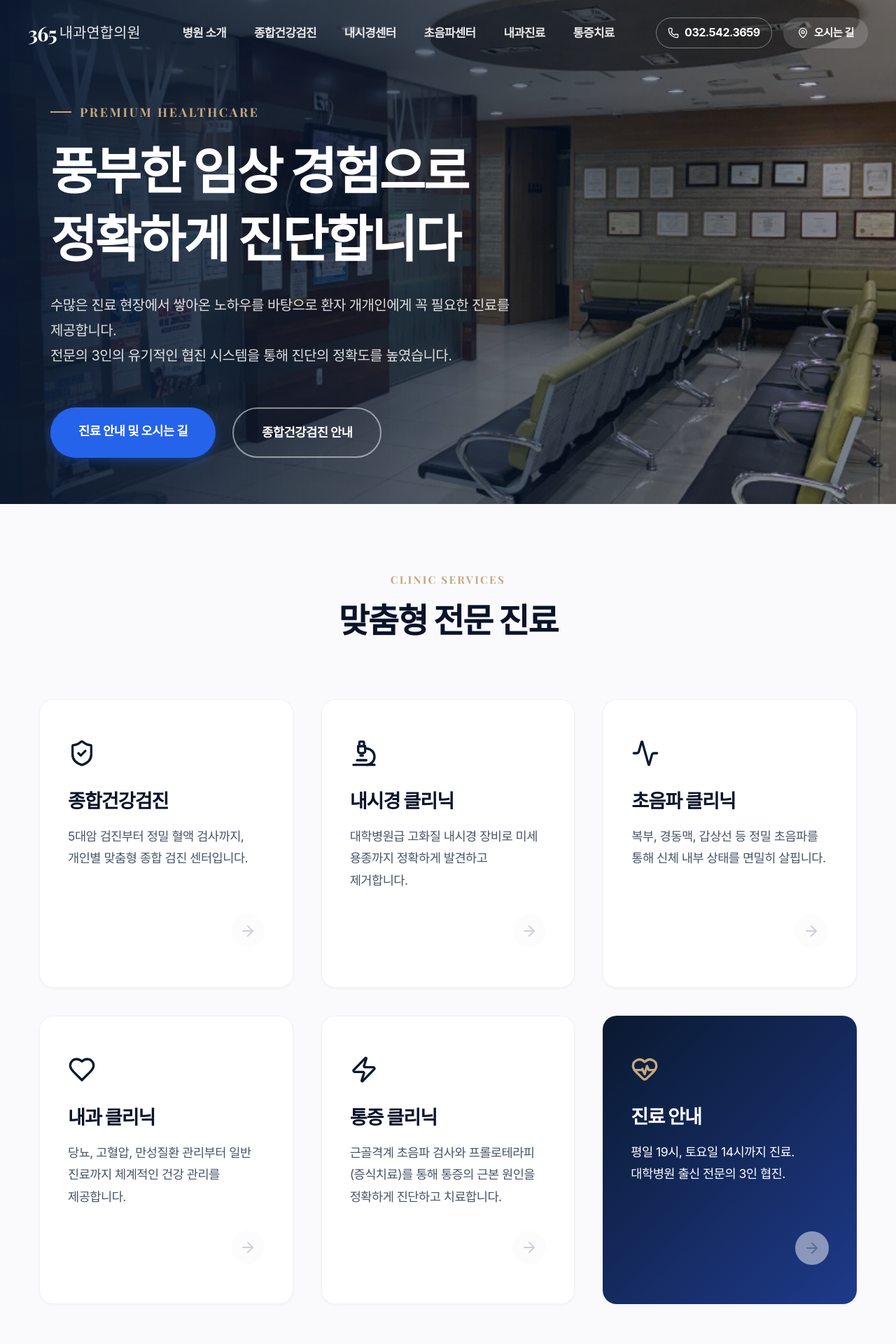
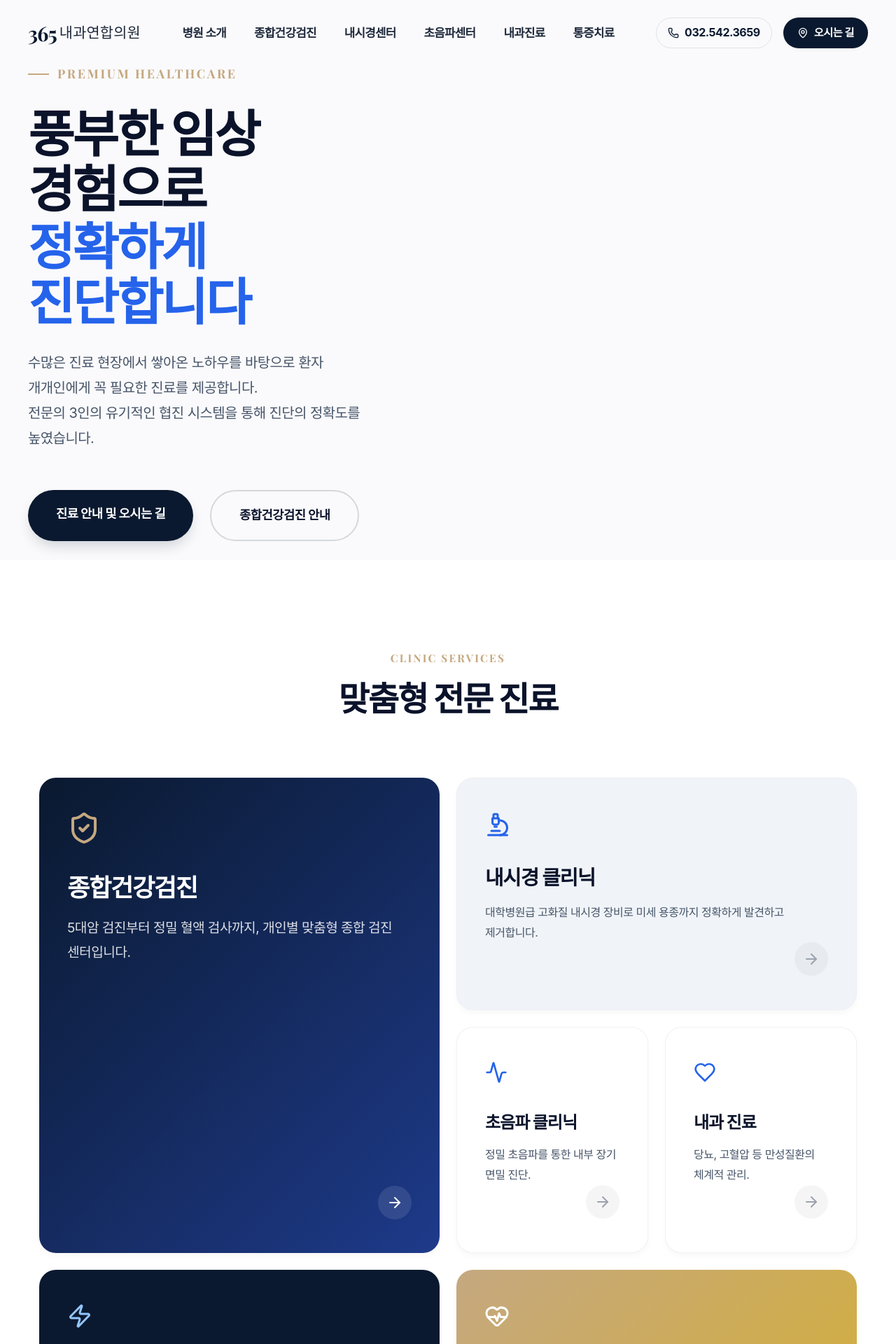
Before and after one commit to bnam1321-bit/365-clinic-web, a Next.js app: page / in a window 1280 px wide. Shown: the top 1920 px of the page at 70% size. Built offline with nearby package versions, Linux system fonts and the light colour scheme; a web font is replaced by a local one.

Commit message:
Creative high-end Bento Box and Asymmetrical Hero redesign

```diff
--- a/src/app/page.module.css
+++ b/src/app/page.module.css
@@ -3,60 +3,28 @@
   background-color: var(--color-background);
 }
 
-/* 1. Cinematic Hero Section */
-.hero {
+/* 1. Asymmetrical Split Hero Section */
+.splitHero {
   position: relative;
-  height: 90vh;
-  min-height: 700px;
-  max-height: 1000px;
+  min-height: 100vh;
   display: flex;
   align-items: center;
-  justify-content: flex-start;
-  color: white;
+  background-color: #FAFAFC; /* Alabaster Off-white */
   overflow: hidden;
-  padding-top: 80px; /* Offset for header */
+  padding-top: 64px; /* Offset for header */
 }
 
-/* Background with Slow Zoom Animation */
-.hero::before {
-  content: '';
-  position: absolute;
-  top: 0;
-  left: 0;
+.heroContainer {
+  display: grid;
+  grid-template-columns: 1fr 1fr;
+  align-items: center;
+  gap: 4rem;
   width: 100%;
-  height: 100%;
-  background: url('/images/clinic_main.jpg') no-repeat center center;
-  background-size: cover;
-  z-index: 0;
-  animation: slowZoom 30s ease-in-out infinite alternate;
 }
 
-@keyframes slowZoom {
-  from { transform: scale(1); }
-  to { transform: scale(1.1); }
-}
-
-/* Cinematic Gradient Overlay */
-.heroOverlay {
-  position: absolute;
-  top: 0;
-  left: 0;
-  right: 0;
-  bottom: 0;
-  background: linear-gradient(90deg,
-    rgba(10, 25, 47, 0.95) 0%,
-    rgba(10, 25, 47, 0.7) 40%,
-    rgba(10, 25, 47, 0.2) 100%);
-  z-index: 1;
-}
-
-/* Hero Content */
-.heroContent {
-  width: 100%;
-  max-width: 800px;
-  position: relative;
+.heroLeft {
   z-index: 10;
-  padding: 0 2rem;
+  padding-right: 2rem;
 }
 
 .heroBadge {
@@ -65,7 +33,7 @@
   font-weight: 700;
   letter-spacing: 0.15em;
   color: var(--color-accent-gold);
-  margin-bottom: 1.5rem;
+  margin-bottom: 2rem;
   display: flex;
   align-items: center;
   gap: 0.75rem;
@@ -82,29 +50,28 @@
 .heroTitle {
   font-size: 4.5rem;
   font-weight: 800;
-  line-height: var(--leading-tight);
+  line-height: 1.1;
   margin-bottom: 2rem;
   letter-spacing: var(--tracking-tight);
-  color: white;
+  color: var(--color-primary-dark);
 }
 
 .highlight {
   display: block;
   font-family: var(--font-serif);
   font-weight: 600;
-  color: white;
+  color: var(--color-secondary);
 }
 
 .heroSubtitle {
   font-size: 1.25rem;
   line-height: var(--leading-relaxed);
-  color: rgba(255, 255, 255, 0.85);
+  color: var(--color-text-secondary);
   margin-bottom: 3.5rem;
   font-weight: 400;
   max-width: 90%;
 }
 
-/* Hero CTA Buttons */
 .heroActions {
   display: flex;
   gap: 1.5rem;
@@ -112,7 +79,7 @@
 }
 
 .btnPrimary {
-  background-color: var(--color-secondary);
+  background-color: var(--color-primary);
   color: white;
   padding: 1.25rem 2.5rem;
   border-radius: var(--radius-full);
@@ -120,36 +87,69 @@
   font-size: 1.1rem;
   text-decoration: none;
   transition: all var(--transition-fast);
-  box-shadow: 0 4px 14px 0 rgba(37, 99, 235, 0.39);
+  box-shadow: 0 10px 20px -5px rgba(10, 25, 47, 0.2);
 }
 
 .btnPrimary:hover {
-  background-color: white;
-  color: var(--color-primary);
+  background-color: var(--color-secondary);
   transform: translateY(-2px);
-  box-shadow: 0 6px 20px rgba(255, 255, 255, 0.23);
+  box-shadow: 0 15px 25px -5px rgba(37, 99, 235, 0.3);
 }
 
-.btnOutline {
+.btnOutlineDark {
   background-color: transparent;
-  color: white;
+  color: var(--color-primary-dark);
   padding: 1.25rem 2.5rem;
   border-radius: var(--radius-full);
   font-weight: 700;
   font-size: 1.1rem;
   text-decoration: none;
-  border: 2px solid rgba(255, 255, 255, 0.5);
+  border: 2px solid rgba(10, 25, 47, 0.15);
   transition: all var(--transition-fast);
 }
 
-.btnOutline:hover {
-  background-color: rgba(255, 255, 255, 0.1);
-  border-color: white;
+.btnOutlineDark:hover {
+  background-color: rgba(10, 25, 47, 0.04);
+  border-color: var(--color-primary);
 }
 
-/* 2. Medical Team / Synergy Section */
-.synergySection {
-  padding: 8rem 0;
+/* Right Side - Arched Image Mask */
+.heroRight {
+  position: relative;
+  height: 80vh;
+  min-height: 600px;
+  display: flex;
+  align-items: center;
+  justify-content: center;
+}
+
+.imageFade {
+  width: 100%;
+  height: 100%;
+  display: flex;
+  justify-content: flex-end;
+}
+
+.imageMask {
+  width: 90%;
+  height: 90%;
+  background: url('/images/clinic_main.jpg') no-repeat center center;
+  background-size: cover;
+  /* Premium Pill-shape / Arch mask */
+  border-radius: 500px 500px 2rem 2rem;
+  box-shadow: 0 30px 60px -15px rgba(0, 0, 0, 0.15);
+  animation: slowZoom 30s ease-in-out infinite alternate;
+  transform-origin: center;
+}
+
+@keyframes slowZoom {
+  from { transform: scale(1); }
+  to { transform: scale(1.05); }
+}
+
+/* 2. Bento-Box Services Grid */
+.bentoSection {
+  padding: 8rem 0 10rem;
   background-color: white;
 }
 
@@ -176,227 +176,212 @@
   letter-spacing: var(--tracking-tight);
 }
 
-.sectionDesc {
-  color: var(--color-text-secondary);
-  font-size: 1.15rem;
-  max-width: 600px;
-  margin: 0 auto;
-}
-
-.doctorsGrid {
+.bentoGrid {
   display: grid;
-  grid-template-columns: repeat(3, 1fr);
-  gap: 2.5rem;
+  grid-template-columns: repeat(4, 1fr);
+  grid-auto-rows: minmax(280px, auto);
+  gap: 1.5rem;
   padding: 0 1rem;
 }
 
-.doctorCard {
-  text-align: center;
-  padding: 3rem 2rem;
-  background-color: var(--color-background);
-  border-radius: var(--radius-lg);
-  border: 1px solid var(--color-border);
-  transition: all var(--transition-normal);
+/* Bento Sizing Classes */
+.bentoItemLarge {
+  grid-column: span 2;
+  grid-row: span 2;
 }
 
-.doctorCard:hover {
-  transform: translateY(-5px);
-  box-shadow: var(--shadow-md);
-  border-color: rgba(197, 168, 128, 0.3); /* Soft gold border */
+.bentoItemWide {
+  grid-column: span 2;
+  grid-row: span 1;
 }
 
-.doctorIcon {
-  width: 80px;
-  height: 80px;
-  margin: 0 auto 1.5rem;
-  background-color: white;
-  border-radius: 50%;
-  display: flex;
-  align-items: center;
-  justify-content: center;
-  color: var(--color-primary);
-  box-shadow: var(--shadow-sm);
+.bentoItemStandard {
+  grid-column: span 1;
+  grid-row: span 1;
 }
 
-.doctorCard h3 {
-  font-size: 1.5rem;
-  font-weight: 800;
-  color: var(--color-primary-dark);
-  margin-bottom: 0.5rem;
-}
-
-.doctorCard p {
-  color: var(--color-text-secondary);
-  font-weight: 500;
-  font-size: 1.05rem;
-}
-
-/* 3. Services Grid */
-.services {
-  padding: 6rem 0 8rem;
-  background-color: var(--color-background);
-}
-
-.servicesGrid {
-  display: grid;
-  grid-template-columns: repeat(3, 1fr);
-  gap: 2.5rem;
-  padding: 0 1rem;
-}
-
-.serviceCardLink {
+.bentoLink {
   text-decoration: none;
   display: block;
   height: 100%;
 }
 
-.serviceCard {
-  background-color: white;
-  padding: 3.5rem 2.5rem;
-  border-radius: var(--radius-lg);
+.bentoCard {
+  padding: 3rem 2.5rem;
+  border-radius: 1.5rem; /* Larger modern radius */
   display: flex;
   flex-direction: column;
   justify-content: space-between;
-  gap: 2rem;
   height: 100%;
-  border: 1px solid rgba(0, 0, 0, 0.05);
-  box-shadow: var(--shadow-sm);
-  transition: all var(--transition-normal);
+  transition: all 0.5s cubic-bezier(0.16, 1, 0.3, 1);
   position: relative;
   overflow: hidden;
+  box-shadow: 0 4px 10px rgba(0,0,0,0.03);
 }
 
-.serviceCard::before {
-  content: '';
-  position: absolute;
-  top: 0; left: 0; width: 100%; height: 4px;
-  background: var(--color-secondary);
-  transform: scaleX(0);
-  transform-origin: left;
-  transition: transform var(--transition-normal);
+.bentoCard:hover {
+  transform: translateY(-8px) scale(1.01);
+  box-shadow: 0 24px 48px -12px rgba(0, 0, 0, 0.08);
 }
 
-.serviceCard:hover {
-  transform: translateY(-10px);
-  box-shadow: var(--shadow-hover);
-  border-color: rgba(37, 99, 235, 0.15);
+.bentoContent {
+  position: relative;
+  z-index: 2;
 }
 
-.serviceCard:hover::before {
-  transform: scaleX(1);
+/* Specific Card Styles for Visual Hierarchy */
+.cardCheckup {
+  background: linear-gradient(135deg, #0A192F, #1E3A8A);
+  color: white;
 }
 
+.cardCheckup .cardIcon { color: var(--color-accent-gold); }
+.cardCheckup h3 { color: white; font-size: 2.2rem; }
+.cardCheckup p { color: rgba(255, 255, 255, 0.85); font-size: 1.2rem; }
+.cardCheckup .cardArrow { background: rgba(255,255,255,0.1); color: white; }
+.cardCheckup:hover .cardArrow { background: var(--color-accent-gold); color: var(--color-primary-dark); }
+
+.cardEndoscopy {
+  background-color: #F0F4F8; /* Soft blue-gray */
+  border: 1px solid rgba(0,0,0,0.02);
+}
+.cardEndoscopy h3 { color: var(--color-primary-dark); font-size: 1.8rem; }
+.cardEndoscopy p { color: var(--color-text-secondary); }
+
+.cardLight {
+  background-color: white;
+  border: 1px solid rgba(0,0,0,0.05);
+}
+.cardLight h3 { color: var(--color-primary-dark); font-size: 1.5rem; }
+.cardLight p { color: var(--color-text-secondary); font-size: 1rem; }
+
+.cardDark {
+  background-color: var(--color-primary);
+  color: white;
+}
+.cardDark h3 { color: white; font-size: 1.8rem; }
+.cardDark p { color: rgba(255, 255, 255, 0.85); }
+.cardDark .cardIcon { color: #93C5FD; }
+.cardDark .cardArrow { background: rgba(255,255,255,0.1); color: white; }
+.cardDark:hover .cardArrow { background: white; color: var(--color-primary); }
+
+.cardAccent {
+  background: linear-gradient(135deg, #C5A880, #D4AF37);
+  color: white;
+}
+.cardAccent h3 { color: white; font-size: 1.8rem; }
+.cardAccent p { color: rgba(255, 255, 255, 0.95); }
+.cardAccent .cardIcon { color: white; }
+.cardAccent .cardArrow { background: rgba(255,255,255,0.2); color: white; }
+.cardAccent:hover .cardArrow { background: white; color: #D4AF37; }
+
+
+/* General Icon & Arrow shared logic */
 .cardIcon {
-  color: var(--color-primary);
-  margin-bottom: 1.5rem;
-  transition: transform var(--transition-fast);
-}
-
-.serviceCard:hover .cardIcon {
-  transform: scale(1.1) translateX(5px);
+  margin-bottom: 2rem;
+  transition: transform 0.5s cubic-bezier(0.16, 1, 0.3, 1);
   color: var(--color-secondary);
 }
 
-.serviceCard h3 {
-  font-size: 1.7rem;
+.bentoCard:hover .cardIcon {
+  transform: scale(1.1) translateX(5px);
+}
+
+.bentoCard h3 {
   font-weight: 800;
-  color: var(--color-primary-dark);
   margin-bottom: 1rem;
 }
 
-.serviceCard p {
-  color: var(--color-text-secondary);
-  font-size: 1.1rem;
+.bentoCard p {
   line-height: var(--leading-relaxed);
 }
 
 .cardArrow {
   align-self: flex-end;
   color: var(--color-text-muted);
-  transition: all var(--transition-fast);
-  opacity: 0.5;
+  transition: all 0.4s cubic-bezier(0.16, 1, 0.3, 1);
   display: flex;
   align-items: center;
   justify-content: center;
   width: 48px;
   height: 48px;
   border-radius: 50%;
-  background-color: var(--color-background);
+  background-color: rgba(0, 0, 0, 0.04);
+  z-index: 2;
 }
 
-.serviceCard:hover .cardArrow {
-  opacity: 1;
+.cardEndoscopy:hover .cardArrow,
+.cardLight:hover .cardArrow {
+  background-color: var(--color-secondary);
   color: white;
-  background-color: var(--color-secondary);
-  transform: translateX(5px);
+  transform: translateX(5px) scale(1.05);
 }
 
-.guideCard {
-  background: linear-gradient(135deg, #0A192F, #1E3A8A);
-  border: none;
+.cardCheckup:hover .cardArrow,
+.cardDark:hover .cardArrow,
+.cardAccent:hover .cardArrow {
+  transform: translateX(5px) scale(1.05);
 }
 
-.guideCard h3, .guideCard p {
-  color: white;
-}
-
-.guideCard .cardIcon {
-  color: var(--color-accent-gold);
-}
-
-.guideCard:hover .cardIcon {
-  color: white;
-}
-
-.guideCard:hover .cardArrow {
-  background-color: var(--color-accent-gold);
-  color: var(--color-primary-dark);
-}
-
-/* Responsive */
-@media (max-width: 1024px) {
-  .doctorsGrid, .servicesGrid {
-    grid-template-columns: repeat(2, 1fr);
-  }
+/* Responsive Rules */
+@media (max-width: 1200px) {
   .heroTitle {
     font-size: 3.5rem;
   }
 }
 
+@media (max-width: 1024px) {
+  .heroContainer {
+    grid-template-columns: 1fr;
+    gap: 0;
+  }
+  .heroLeft {
+    padding: 2rem;
+    padding-top: 4rem;
+  }
+  .heroRight {
+    height: 60vh;
+    min-height: 400px;
+    padding: 2rem;
+  }
+  .imageMask {
+    border-radius: 200px 200px 1.5rem 1.5rem;
+    width: 100%;
+  }
+
+  .bentoGrid {
+    grid-template-columns: repeat(2, 1fr);
+  }
+
+  /* Reset Bento Grid for Tablets */
+  .bentoItemLarge { grid-column: span 2; grid-row: span 1; }
+  .bentoItemWide { grid-column: span 2; grid-row: span 1; }
+  .bentoItemStandard { grid-column: span 1; grid-row: span 1; }
+}
+
 @media (max-width: 768px) {
-  .hero {
-    height: 100vh;
-    padding-top: 60px;
-  }
-  .heroOverlay {
-    background: linear-gradient(180deg, rgba(10, 25, 47, 0.4) 0%, rgba(10, 25, 47, 0.95) 100%);
-  }
-  .heroContent {
-    padding: 1rem;
-    text-align: center;
-    display: flex;
-    flex-direction: column;
-    align-items: center;
-  }
-  .heroBadge::before {
-    display: none;
-  }
   .heroTitle {
     font-size: 2.75rem;
   }
   .heroActions {
-    justify-content: center;
     flex-direction: column;
-    width: 100%;
   }
-  .btnPrimary, .btnOutline {
+  .btnPrimary, .btnOutlineDark {
     width: 100%;
     text-align: center;
   }
-  .doctorsGrid, .servicesGrid {
+
+  /* Stack completely on Mobile */
+  .bentoGrid {
     grid-template-columns: 1fr;
+    grid-auto-rows: auto;
   }
-  .sectionTitle {
-    font-size: 2.2rem;
+  .bentoItemLarge, .bentoItemWide, .bentoItemStandard {
+    grid-column: span 1;
+    grid-row: auto;
+  }
+
+  .bentoCard {
+    padding: 2rem 1.5rem;
   }
 }
--- a/src/app/page.tsx
+++ b/src/app/page.tsx
@@ -1,17 +1,16 @@
 import Link from "next/link";
 import styles from "./page.module.css";
-import { ArrowRight, ShieldCheck, Microscope, Zap, Activity, HeartPulse, Stethoscope, Award, Users } from "lucide-react";
+import { ArrowRight, ShieldCheck, Microscope, Zap, Activity, HeartPulse } from "lucide-react";
 import FadeIn from "@/components/ui/FadeIn";
 
 export default function Home() {
   return (
     <main className={styles.home}>
-      {/* 1. Cinematic Hero Section */}
-      <section className={styles.hero}>
-        <div className={styles.heroOverlay}></div>
-        <div className={`container`}>
-          <FadeIn direction="up">
-            <div className={styles.heroContent}>
+      {/* 1. Asymmetrical Split Hero Section */}
+      <section className={styles.splitHero}>
+        <div className={`container ${styles.heroContainer}`}>
+          <div className={styles.heroLeft}>
+            <FadeIn direction="up">
               <span className={styles.heroBadge}>PREMIUM HEALTHCARE</span>
               <h1 className={styles.heroTitle}>
                 풍부한 임상 경험으로<br />
@@ -23,28 +22,33 @@ export default function Home() {
               </p>
               <div className={styles.heroActions}>
                   <Link href="/guide" className={styles.btnPrimary}>진료 안내 및 오시는 길</Link>
-                  <Link href="/checkup" className={styles.btnOutline}>종합건강검진 안내</Link>
+                  <Link href="/checkup" className={styles.btnOutlineDark}>종합건강검진 안내</Link>
               </div>
-            </div>
-          </FadeIn>
+            </FadeIn>
+          </div>
+          <div className={styles.heroRight}>
+            <FadeIn direction="left" delay={0.2} className={styles.imageFade}>
+              <div className={styles.imageMask}></div>
+            </FadeIn>
+          </div>
         </div>
       </section>
 
-
-      {/* 3. Services Grid (6-Card Menu) - High Visibility */}
-      <section className={styles.services}>
+      {/* 2. Bento-Box Services Grid */}
+      <section className={styles.bentoSection}>
         <div className={`container`}>
           <div className={styles.sectionHeader}>
               <span className={styles.sectionSubtitle}>CLINIC SERVICES</span>
               <h2 className={styles.sectionTitle}>맞춤형 전문 진료</h2>
           </div>
-          <div className={styles.servicesGrid}>
-            {/* 1. Checkup */}
-            <FadeIn delay={0.1}>
-              <Link href="/checkup" className={styles.serviceCardLink}>
-                <div className={styles.serviceCard}>
-                  <div>
-                    <div className={styles.cardIcon}><ShieldCheck size={40} /></div>
+          <div className={styles.bentoGrid}>
+
+            {/* 1. Checkup (Large Featured - 2 cols, 2 rows) */}
+            <FadeIn delay={0.1} className={styles.bentoItemLarge}>
+              <Link href="/checkup" className={styles.bentoLink}>
+                <div className={`${styles.bentoCard} ${styles.cardCheckup}`}>
+                  <div className={styles.bentoContent}>
+                    <div className={styles.cardIcon}><ShieldCheck size={48} /></div>
                     <h3>종합건강검진</h3>
                     <p>5대암 검진부터 정밀 혈액 검사까지, 개인별 맞춤형 종합 검진 센터입니다.</p>
                   </div>
@@ -53,12 +57,12 @@ export default function Home() {
               </Link>
             </FadeIn>
 
-            {/* 2. Endoscopy */}
-            <FadeIn delay={0.2}>
-              <Link href="/endoscopy" className={styles.serviceCardLink}>
-                <div className={styles.serviceCard}>
-                  <div>
-                    <div className={styles.cardIcon}><Microscope size={40} /></div>
+            {/* 2. Endoscopy (Wide - 2 cols, 1 row) */}
+            <FadeIn delay={0.2} className={styles.bentoItemWide}>
+              <Link href="/endoscopy" className={styles.bentoLink}>
+                <div className={`${styles.bentoCard} ${styles.cardEndoscopy}`}>
+                  <div className={styles.bentoContent}>
+                    <div className={styles.cardIcon}><Microscope size={36} /></div>
                     <h3>내시경 클리닉</h3>
                     <p>대학병원급 고화질 내시경 장비로 미세 용종까지 정확하게 발견하고 제거합니다.</p>
                   </div>
@@ -67,61 +71,62 @@ export default function Home() {
               </Link>
             </FadeIn>
 
-            {/* 3. Ultrasound */}
-            <FadeIn delay={0.3}>
-              <Link href="/ultrasound" className={styles.serviceCardLink}>
-                <div className={styles.serviceCard}>
-                  <div>
-                    <div className={styles.cardIcon}><Activity size={40} /></div>
+            {/* 3. Ultrasound (Standard - 1 col, 1 row) */}
+            <FadeIn delay={0.3} className={styles.bentoItemStandard}>
+              <Link href="/ultrasound" className={styles.bentoLink}>
+                <div className={`${styles.bentoCard} ${styles.cardLight}`}>
+                  <div className={styles.bentoContent}>
+                    <div className={styles.cardIcon}><Activity size={32} /></div>
                     <h3>초음파 클리닉</h3>
-                    <p>복부, 경동맥, 갑상선 등 정밀 초음파를 통해 신체 내부 상태를 면밀히 살핍니다.</p>
+                    <p>정밀 초음파를 통한 내부 장기 면밀 진단.</p>
                   </div>
                   <div className={styles.cardArrow}><ArrowRight size={24} /></div>
                 </div>
               </Link>
             </FadeIn>
 
-            {/* 4. Internal Medicine */}
-            <FadeIn delay={0.4}>
-              <Link href="/clinic" className={styles.serviceCardLink}>
-                <div className={styles.serviceCard}>
-                  <div>
-                    <div className={styles.cardIcon}><Attributes size={40} /></div>
-                    <h3>내과 클리닉</h3>
-                    <p>당뇨, 고혈압, 만성질환 관리부터 일반 진료까지 체계적인 건강 관리를 제공합니다.</p>
+            {/* 4. Internal Medicine (Standard - 1 col, 1 row) */}
+            <FadeIn delay={0.4} className={styles.bentoItemStandard}>
+              <Link href="/clinic" className={styles.bentoLink}>
+                <div className={`${styles.bentoCard} ${styles.cardLight}`}>
+                  <div className={styles.bentoContent}>
+                    <div className={styles.cardIcon}><Attributes size={32} /></div>
+                    <h3>내과 진료</h3>
+                    <p>당뇨, 고혈압 등 만성질환의 체계적 관리.</p>
                   </div>
                   <div className={styles.cardArrow}><ArrowRight size={24} /></div>
                 </div>
               </Link>
             </FadeIn>
 
-            {/* 5. Pain Clinic */}
-            <FadeIn delay={0.5}>
-              <Link href="/pain" className={styles.serviceCardLink}>
-                <div className={styles.serviceCard}>
-                  <div>
-                    <div className={styles.cardIcon}><Zap size={40} /></div>
+            {/* 5. Pain Clinic (Wide - 2 cols, 1 row) */}
+            <FadeIn delay={0.5} className={styles.bentoItemWide}>
+              <Link href="/pain" className={styles.bentoLink}>
+                <div className={`${styles.bentoCard} ${styles.cardDark}`}>
+                  <div className={styles.bentoContent}>
+                    <div className={styles.cardIcon}><Zap size={36} /></div>
                     <h3>통증 클리닉</h3>
-                    <p>근골격계 초음파 검사와 프롤로테라피(증식치료)를 통해 통증의 근본 원인을 정확하게 진단하고 치료합니다.</p>
+                    <p>근골격계 초음파와 프롤로테라피(증식치료)를 통한 근본적 통증 치료.</p>
                   </div>
                   <div className={styles.cardArrow}><ArrowRight size={24} /></div>
                 </div>
               </Link>
             </FadeIn>
 
-            {/* 6. Guide */}
-            <FadeIn delay={0.6}>
-              <Link href="/guide" className={styles.serviceCardLink}>
-                <div className={`${styles.serviceCard} ${styles.guideCard}`}>
-                  <div>
-                    <div className={styles.cardIcon}><HeartPulse size={40} /></div>
+            {/* 6. Guide (Wide - 2 cols, 1 row) */}
+            <FadeIn delay={0.6} className={styles.bentoItemWide}>
+              <Link href="/guide" className={styles.bentoLink}>
+                <div className={`${styles.bentoCard} ${styles.cardAccent}`}>
+                  <div className={styles.bentoContent}>
+                    <div className={styles.cardIcon}><HeartPulse size={36} /></div>
                     <h3>진료 안내</h3>
-                    <p>평일 19시, 토요일 14시까지 진료. 대학병원 출신 전문의 3인 협진.</p>
+                    <p>평일 19시, 토요일 14시까지 진료. 대학병원 출신 전문의 3인 협진 시스템.</p>
                   </div>
                   <div className={styles.cardArrow}><ArrowRight size={24} /></div>
                 </div>
               </Link>
             </FadeIn>
+
           </div>
         </div>
       </section>
--- a/src/components/layout/Header.module.css
+++ b/src/components/layout/Header.module.css
@@ -28,7 +28,7 @@
     font-size: 1.8rem;
     font-family: var(--font-serif);
     font-weight: 800;
-    color: white;
+    color: var(--color-primary);
     text-decoration: none;
     letter-spacing: var(--tracking-normal);
     display: flex;
@@ -42,7 +42,7 @@
 
 .logo span {
     font-family: var(--font-pretendard);
-    color: rgba(255, 255, 255, 0.9);
+    color: var(--color-text-primary);
     font-weight: 500;
     font-size: 1.3rem;
     margin-left: 0.25rem;
@@ -68,7 +68,7 @@
 }
 
 .navLink {
-    color: rgba(255, 255, 255, 0.9);
+    color: var(--color-text-primary);
     font-weight: 600;
     font-size: 1.05rem;
     text-decoration: none;
@@ -83,7 +83,7 @@
 }
 
 .navLink:hover {
-    color: white;
+    color: var(--color-secondary);
 }
 
 .header.scrolled .navLink:hover {
@@ -116,13 +116,13 @@
     display: flex;
     align-items: center;
     gap: 0.5rem;
-    color: white;
+    color: var(--color-primary);
     font-weight: 700;
     font-size: 1rem;
     text-decoration: none;
     padding: 0.5rem 1rem;
     border-radius: var(--radius-full);
-    border: 1px solid rgba(255, 255, 255, 0.4);
+    border: 1px solid rgba(10, 25, 47, 0.1);
     transition: all var(--transition-fast);
 }
 
@@ -132,7 +132,7 @@
 }
 
 .phoneBtn:hover {
-    background-color: rgba(255, 255, 255, 0.1);
+    background-color: rgba(10, 25, 47, 0.04);
 }
 
 .header.scrolled .phoneBtn:hover {
@@ -143,7 +143,7 @@
     display: flex;
     align-items: center;
     gap: 0.5rem;
-    background-color: rgba(255, 255, 255, 0.15);
+    background-color: var(--color-primary);
     color: white;
     font-weight: 600;
     font-size: 0.95rem;
@@ -151,7 +151,7 @@
     padding: 0.6rem 1.25rem;
     border-radius: var(--radius-full);
     transition: all var(--transition-fast);
-    box-shadow: none;
+    box-shadow: var(--shadow-sm);
 }
 
 .header.scrolled .locationBtn {
@@ -160,7 +160,8 @@
 }
 
 .locationBtn:hover {
-    background-color: rgba(255, 255, 255, 0.3);
+    background-color: var(--color-secondary);
+    box-shadow: var(--shadow-md);
     transform: translateY(-1px);
 }
 
@@ -172,7 +173,7 @@
 /* Mobile Menu Toggle */
 .menuButton {
     display: block;
-    color: white;
+    color: var(--color-primary);
     z-index: 1001; /* Keep above mobile nav */
     transition: color var(--transition-fast);
 }
```
